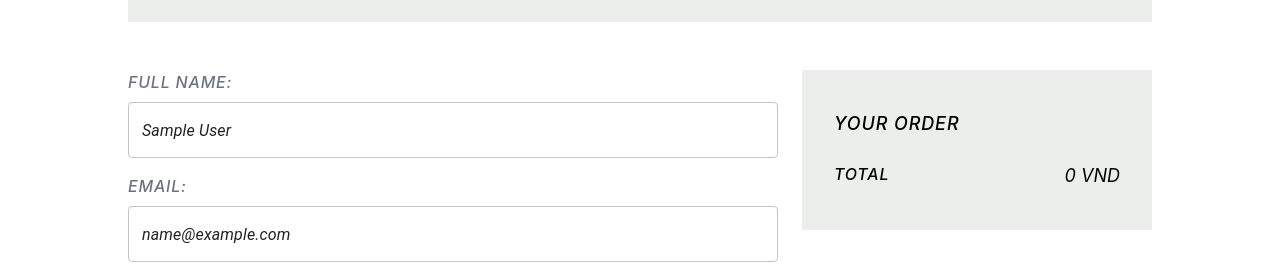
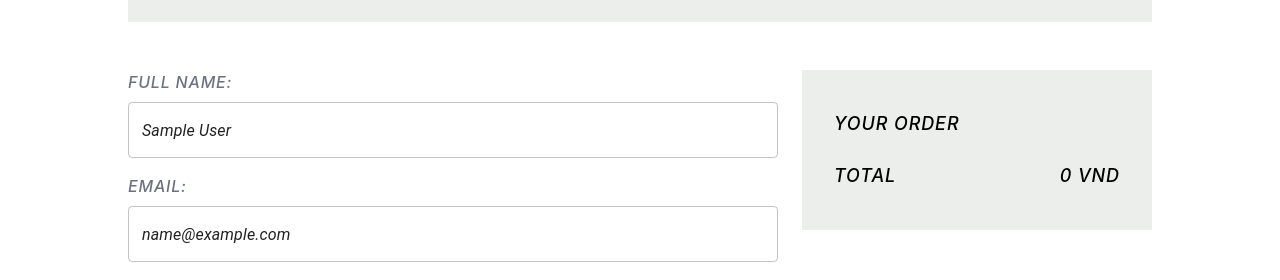
Before and after one commit to thng1642/shop-tech, a React (Create React App) app: page /checkout in a window 1280 px wide. Shown: the part 158-438 px from the top of the page. Built offline with nearby package versions, Linux system fonts and the light colour scheme; sample sign-in values are in the browser's storage.

Commit message:
Reponsive for checkout page at web desktop

```diff
--- a/src/pages/Checkout/Checkout.tsx
+++ b/src/pages/Checkout/Checkout.tsx
@@ -138,7 +138,7 @@ export function Checkout() {
             {/* Heading */}
             <div className='flex flex-row justify-between px-8 py-12 italic w-full mb-12 bg-[#c1c7c14d]'>
                 <div className=''>
-                    <p className='uppercase tracking-wider text-xl font-medium'>checkout</p>
+                    <p className='uppercase tracking-wider md:text-xl md:font-medium'>checkout</p>
                 </div>
                 <div>
                     <span className="uppercase">home / cart / </span>
@@ -146,11 +146,11 @@ export function Checkout() {
                 </div>
             </div>
             {/* Main content */}
-            <div className="grid grid-cols-[1fr_350px] gap-x-6 italic">
+            <div className="flex flex-col-reverse md:grid md:grid-cols-[1fr_350px] md:gap-x-6 italic">
                 {/* Form input info */}
                 <div className="mb-16">
                     <div className="mb-4">
-                        <label className="uppercase tracking-wider text-gray-500 font-medium mb-2 inline-block" htmlFor="full-name">full name:</label>
+                        <label className="uppercase tracking-wider text-gray-500 text-sm md:text-base md:font-medium mb-2 inline-block" htmlFor="full-name">full name:</label>
                         <TextField
                             id="full-name"
                             fullWidth
@@ -166,7 +166,7 @@ export function Checkout() {
                         />
                     </div>
                     <div className="mb-4">
-                        <label className="uppercase tracking-wider text-gray-500 font-medium mb-2 inline-block" htmlFor="email">email:</label>
+                        <label className="uppercase tracking-wider text-gray-500 text-sm md:text-base md:font-medium mb-2 inline-block" htmlFor="email">email:</label>
                         <TextField
                             id="email"
                             fullWidth
@@ -182,7 +182,7 @@ export function Checkout() {
                         />
                     </div>
                     <div className="mb-4">
-                        <label className="uppercase tracking-wider text-gray-500 font-medium mb-2 inline-block" htmlFor="phone-number">phone number:</label>
+                        <label className="uppercase tracking-wider text-gray-500 text-sm md:text-base md:font-medium mb-2 inline-block" htmlFor="phone-number">phone number:</label>
                         <TextField
                             id="phone-number"
                             fullWidth
@@ -198,7 +198,7 @@ export function Checkout() {
                         />
                     </div>
                     <div className="mb-4">
-                        <label className="uppercase tracking-wider text-gray-500 font-medium mb-2 inline-block" htmlFor="address">address:</label>
+                        <label className="uppercase tracking-wider text-gray-500 text-sm md:text-base md:font-medium mb-2 inline-block" htmlFor="address">address:</label>
                         <TextField
                             id="address"
                             fullWidth
@@ -221,8 +221,8 @@ export function Checkout() {
                     </div>
                 </div>
                 {/* Confirm checkout */}
-                <div className="bg-[#ECEEEC] h-[fit-content] w-full px-8 py-10">
-                    <p className="italic uppercase tracking-wider font-medium text-lg mb-6">your order</p>
+                <div className="italic uppercase tracking-wider md:font-medium md:text-lg max-md:mb-4 bg-[#ECEEEC] h-[fit-content] w-full px-8 py-10">
+                    <p className="mb-6">your order</p>
                     {
                         items.map((value, index) => (
                         <div key={index} className="italic grid grid-cols-2 items-center justify-between border-b pb-2 border-gray-400 border-solid mb-4">
@@ -233,8 +233,8 @@ export function Checkout() {
                     }
                     {/* Total */}
                     <div className="flex flex-row justify-between">
-                        <p className="italic uppercase tracking-wider font-medium ">total</p>
-                        <span className="text-lg">{formatPrice(total)} VND</span>
+                        <p className="">total</p>
+                        <span className="md:text-lg">{formatPrice(total)} VND</span>
                     </div>
                 </div>
             </div>
```
